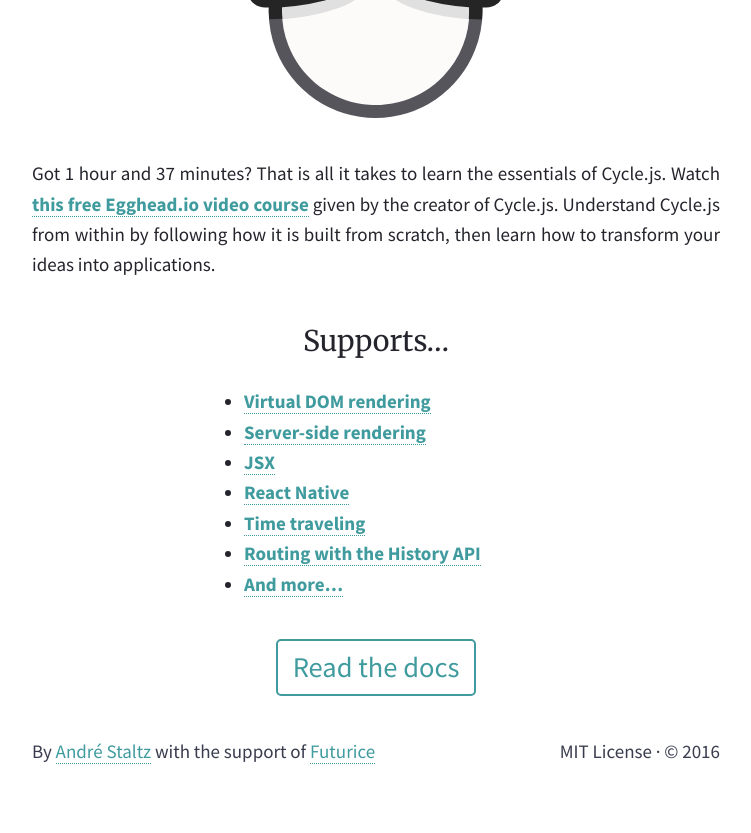
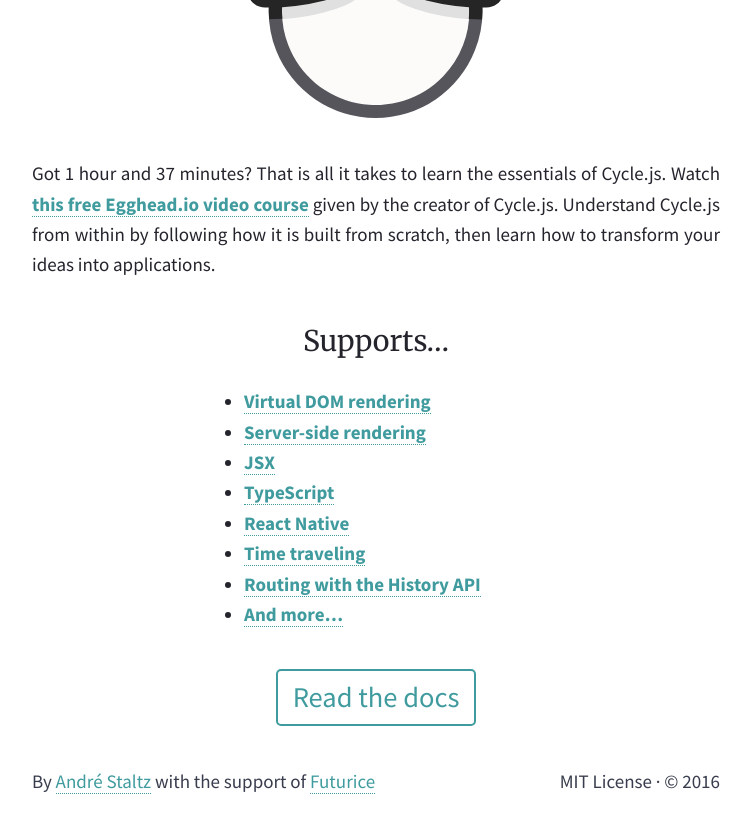
Before and after one commit to cyclejs/old-website, a Jekyll site: the page built from index.html, in a window 1280 px wide and 900 px high, scrolled down 5140 px. Shown: the top 833 px of the window, without its empty margins (264-1015 px from the left). Built offline with Jekyll 4.4.1, drawn with Linux system fonts in a browser that asks for light colours; nearby versions of some CDN libraries.

Commit message:
Add mention of TypeScript to frontpage

```diff
--- a/_includes/homepage-content.md
+++ b/_includes/homepage-content.md
@@ -118,7 +118,8 @@
 - [**Virtual DOM rendering**](https://github.com/cyclejs/dom)
 - [**Server-side rendering**](https://github.com/cyclejs/examples/tree/master/isomorphic)
 - [**JSX**](http://cycle.js.org/getting-started.html)
+- [**TypeScript**](https://github.com/cyclejs/examples/tree/master/bmi-typescript)
 - [**React Native**](https://github.com/cyclejs/cycle-react-native)
 - [**Time traveling**](https://github.com/cyclejs/cycle-time-travel)
 - [**Routing with the History API**](https://github.com/cyclejs/history)
-- [**And more...**](https://github.com/vic/awesome-cyclejs)
+- [**And more...**](https://github.com/cyclejs-community/awesome-cyclejs)
```
